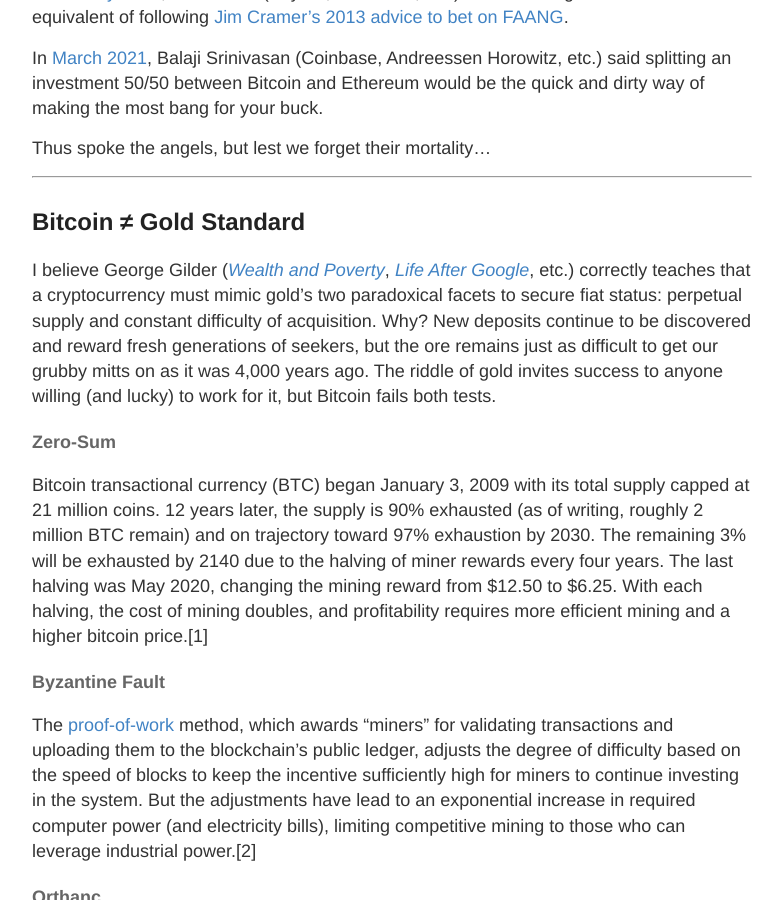
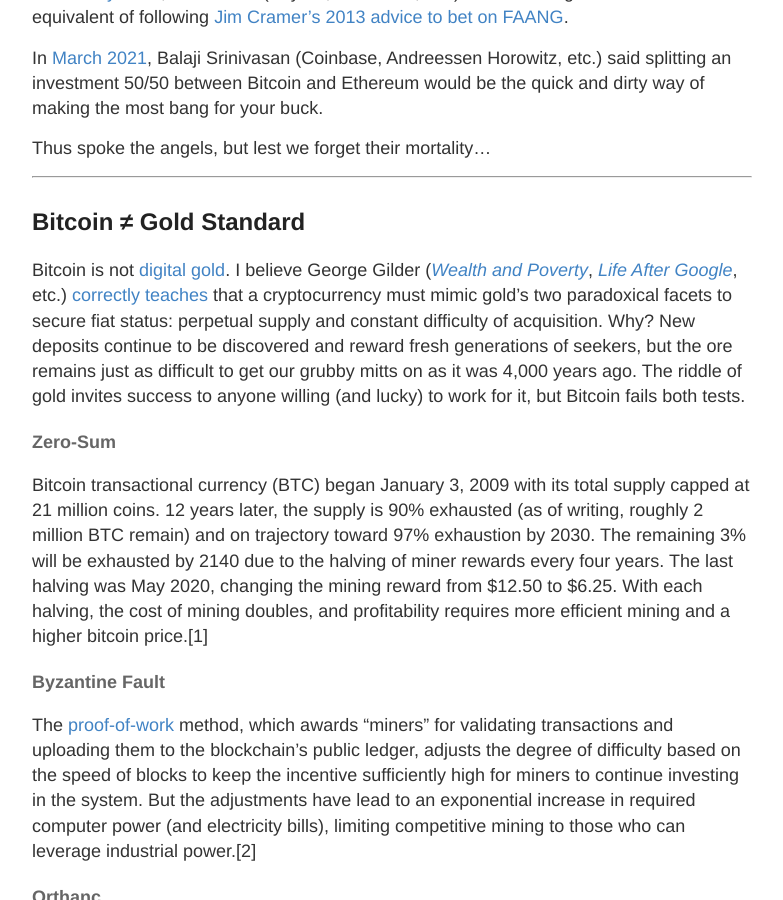
Before and after one commit to poastmil/junsunglee.com, a Jekyll site: the page built from _posts/2021-10-27-Against-Bitcoin.md, in a window 1280 px wide and 900 px high, scrolled down 840 px. Shown: the whole window, without its empty margins (248-1031 px from the left). Built offline with Jekyll 4.4.1, drawn with Linux system fonts in a browser that asks for light colours.

Commit message:
Updated links

```diff
--- a/_posts/2021-10-27-Against-Bitcoin.md
+++ b/_posts/2021-10-27-Against-Bitcoin.md
@@ -21,7 +21,7 @@
 
 ## Bitcoin ≠ Gold Standard
 
-I believe George Gilder ([_Wealth and Poverty_](https://www.amazon.com/Wealth-Poverty-New-Twenty-First-Century/dp/1596988096), [_Life After Google_](https://www.amazon.com/Life-After-Google-Blockchain-Economy/dp/1621575764), etc.) correctly teaches that a cryptocurrency must mimic gold's two paradoxical facets to secure fiat status: perpetual supply and constant difficulty of acquisition. Why? New deposits continue to be discovered and reward fresh generations of seekers, but the ore remains just as difficult to get our grubby mitts on as it was 4,000 years ago. The riddle of gold invites success to anyone willing (and lucky) to work for it, but Bitcoin fails both tests.
+Bitcoin is not [digital gold](https://coinfomania.com/jimmy-song-bitcoin-survival-for-20-years/#:~:text=Bitcoin%20has%20been%20described%20as%20%E2%80%9Cdigital%20gold%E2%80%9D). I believe George Gilder ([_Wealth and Poverty_](https://www.amazon.com/Wealth-Poverty-New-Twenty-First-Century/dp/1596988096), [_Life After Google_](https://www.amazon.com/Life-After-Google-Blockchain-Economy/dp/1621575764), etc.) [correctly teaches](https://www.discovery.org/v/blockchain/) that a cryptocurrency must mimic gold's two paradoxical facets to secure fiat status: perpetual supply and constant difficulty of acquisition. Why? New deposits continue to be discovered and reward fresh generations of seekers, but the ore remains just as difficult to get our grubby mitts on as it was 4,000 years ago. The riddle of gold invites success to anyone willing (and lucky) to work for it, but Bitcoin fails both tests.
 
 #### Zero-Sum
 
```
